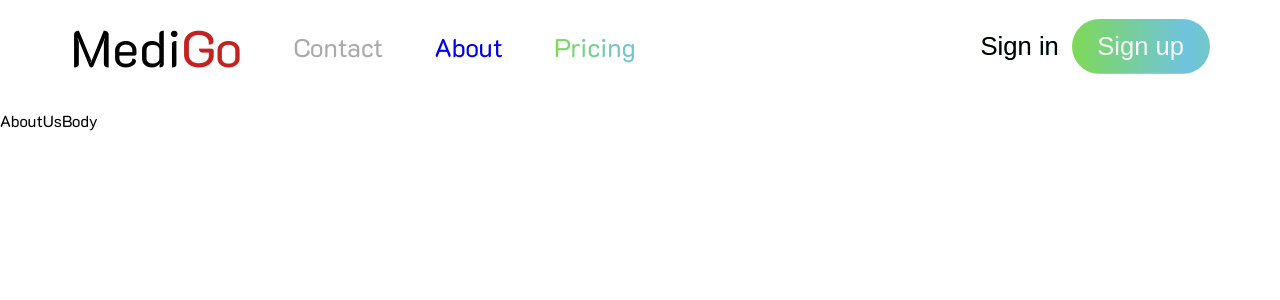
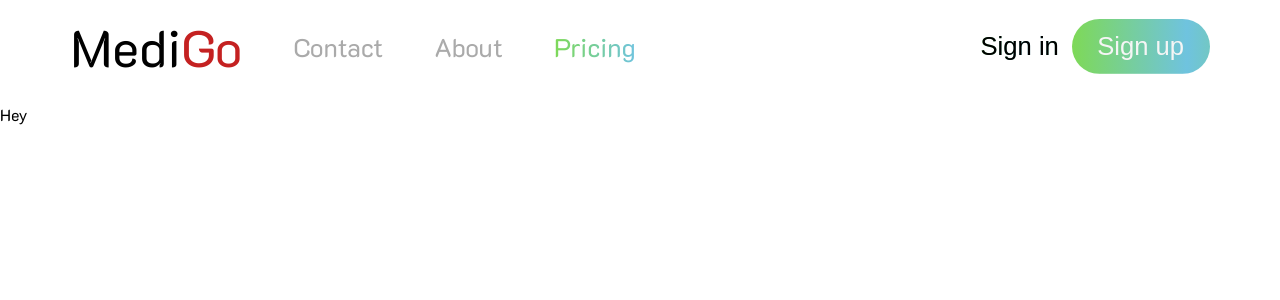
Before and after one commit to SajanRajbanshi/MediGo, a React (Vite) app: page /about in a window 1280 px wide. Shown: the top 300 px of the page. Built offline with nearby package versions, Linux system fonts and the light colour scheme.

Commit message:
Font change to K2D

```diff
--- a/src/App.jsx
+++ b/src/App.jsx
@@ -1,8 +1,22 @@
+import { createTheme, ThemeProvider } from "@mui/material";
 import MedigoLandingPage from "./pages/MedigoLandingPage";
 
 function App() {
+  const theme = createTheme({
+    typography: {
+      fontFamily: [
+        "K2D",
+        "Roboto",
+        "Segoe UI",
+        "sans-serif",
+        "Arial"
+      ].join(','),
+    },
+  });
   return (
-    <MedigoLandingPage></MedigoLandingPage>
-  )
+    <ThemeProvider theme={theme}>
+      <MedigoLandingPage />
+    </ThemeProvider>
+  );
 }
-export default App
+export default App;
--- a/src/components/AboutUsPageComponents/AboutUsBody.jsx
+++ b/src/components/AboutUsPageComponents/AboutUsBody.jsx
@@ -1,8 +1,11 @@
 import React from 'react';
+import { Box } from '@mui/material';
 
 const AboutUsBody = () => {
   return (
-    <div style={{marginTop: '110px'}}>AboutUsBody</div>
+    <Box sx={{marginTop: '104px'}}>
+      Hey
+    </Box>
   )
 }
 
--- a/src/components/SubscriptionPageComponents/SubscriptionBody.jsx
+++ b/src/components/SubscriptionPageComponents/SubscriptionBody.jsx
@@ -2,10 +2,8 @@ import React from 'react';
 import {
     Button,
     Container,
-    createTheme,
     Paper,
-    ThemeProvider,
-    Typography
+    Typography,
 } from '@mui/material';
 import Plans from './Plans';
 
@@ -17,7 +15,7 @@ const SubscriptionBody = ({ planType, onPlanChange }) => {
                 display: 'flex',
                 flexDirection: 'column',
                 justifyContent: 'center',
-                marginTop: '110px'
+                marginTop: '104px'
             }}
         >
             <Typography
--- a/src/index.css
+++ b/src/index.css
@@ -4,3 +4,7 @@ body{
   font-family: "K2D";
   margin: 0;
 }
+
+a {
+  color: rgb(170, 170, 170);
+}
```
